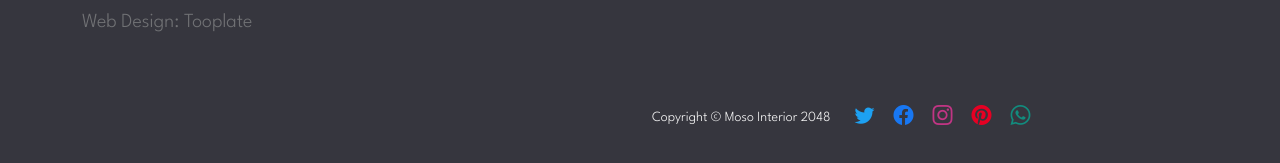
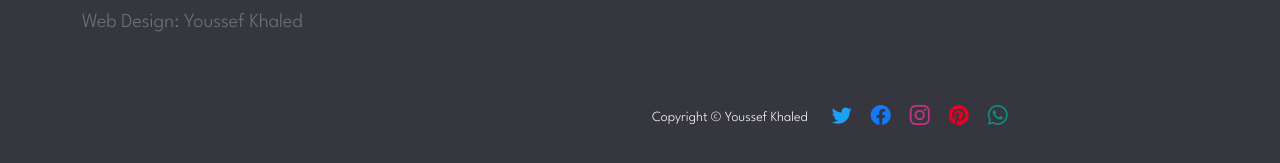
Before and after one commit to DrYoussefKh/YoussefKh-p3, a plain HTML site: page shop-detail.html in a window 1280 px wide. Shown: the part 2531-2694 px from the top of the page. Drawn offline with Linux system fonts and the light colour scheme.

Commit message:
Update shop-detail.html

```diff
--- a/shop-detail.html
+++ b/shop-detail.html
@@ -228,7 +228,7 @@ Bootstrap 5 HTML CSS Template
 
                         <p class="text-white">Since 1986, We crafted interior products for better spaces</p>
 
-                        <p class="text-white"><a href="https://www.tooplate.com/free-templates" target="_parent">Web Design: Tooplate</a></p>
+                        <p class="text-white"><a href="https://www.facebook.com/Dr.YoussefKh" target="_parent">Web Design: Youssef Khaled</a></p>
                     </div>
 
                     <div class="col-lg-3 col-md-3 col-12 ms-lg-auto mb-3">
@@ -261,7 +261,7 @@ Bootstrap 5 HTML CSS Template
                     </div>
 
                     <div class="col-lg-6 col-md-7 copyright-text-wrap col-12 d-flex flex-wrap align-items-center mt-4 ms-auto">
-                        <p class="copyright-text mb-0 me-4">Copyright © Moso Interior 2048</p>
+                        <p class="copyright-text mb-0 me-4">Copyright © Youssef Khaled</p>
 
                         <ul class="social-icon">
                             <li class="social-icon-item">
```
